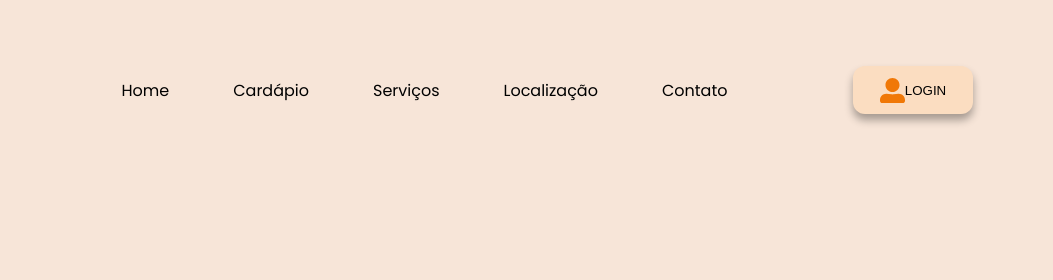
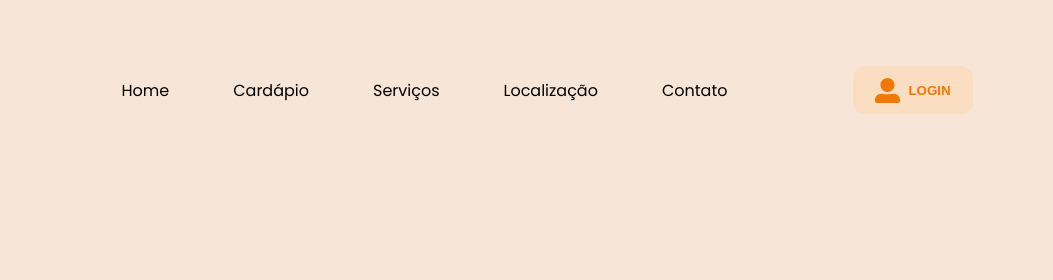
Before and after one commit to rebeca0605/tony_pizzaria, a plain HTML site: page index.html in a window 1280 px wide. Shown: the top 280 px of the page, 227-1280 px from the left. Drawn offline with Linux system fonts and the light colour scheme.

Commit message:
Atualizações no .login

```diff
--- a/style.css
+++ b/style.css
@@ -58,10 +58,13 @@ header li:hover{
     border-radius: 12px;
     border: none;
     background-color: #fbddc1;
-    box-shadow: 0 6px 8px #0005;
+    box-shadow: 0 6px 8px, #0005;
     display: flex;
     align-items: center;
     justify-content: center;
+    color: #F07807;
+    gap: 8px;
+    font-weight: bold;
 }
 
 main{
```
